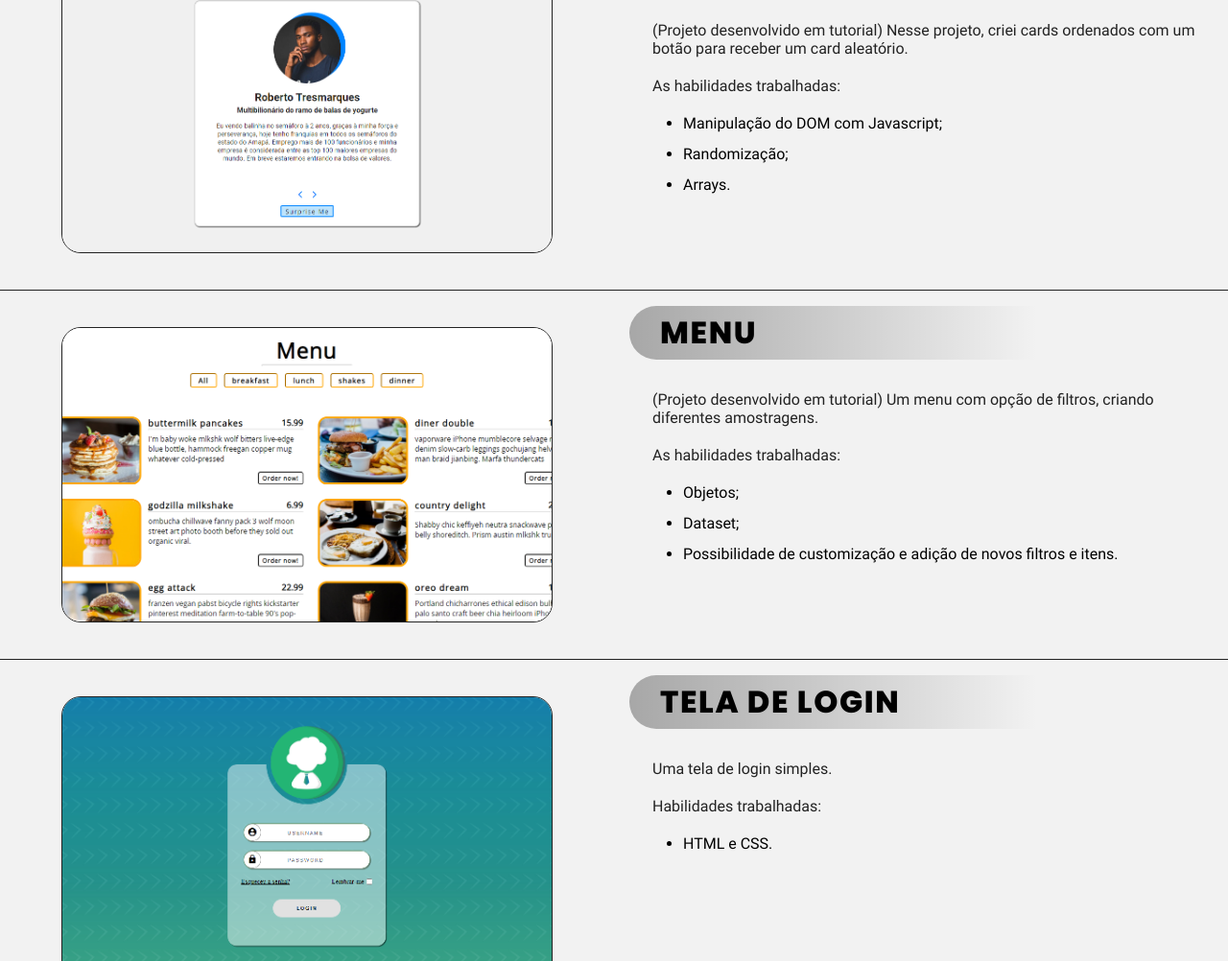
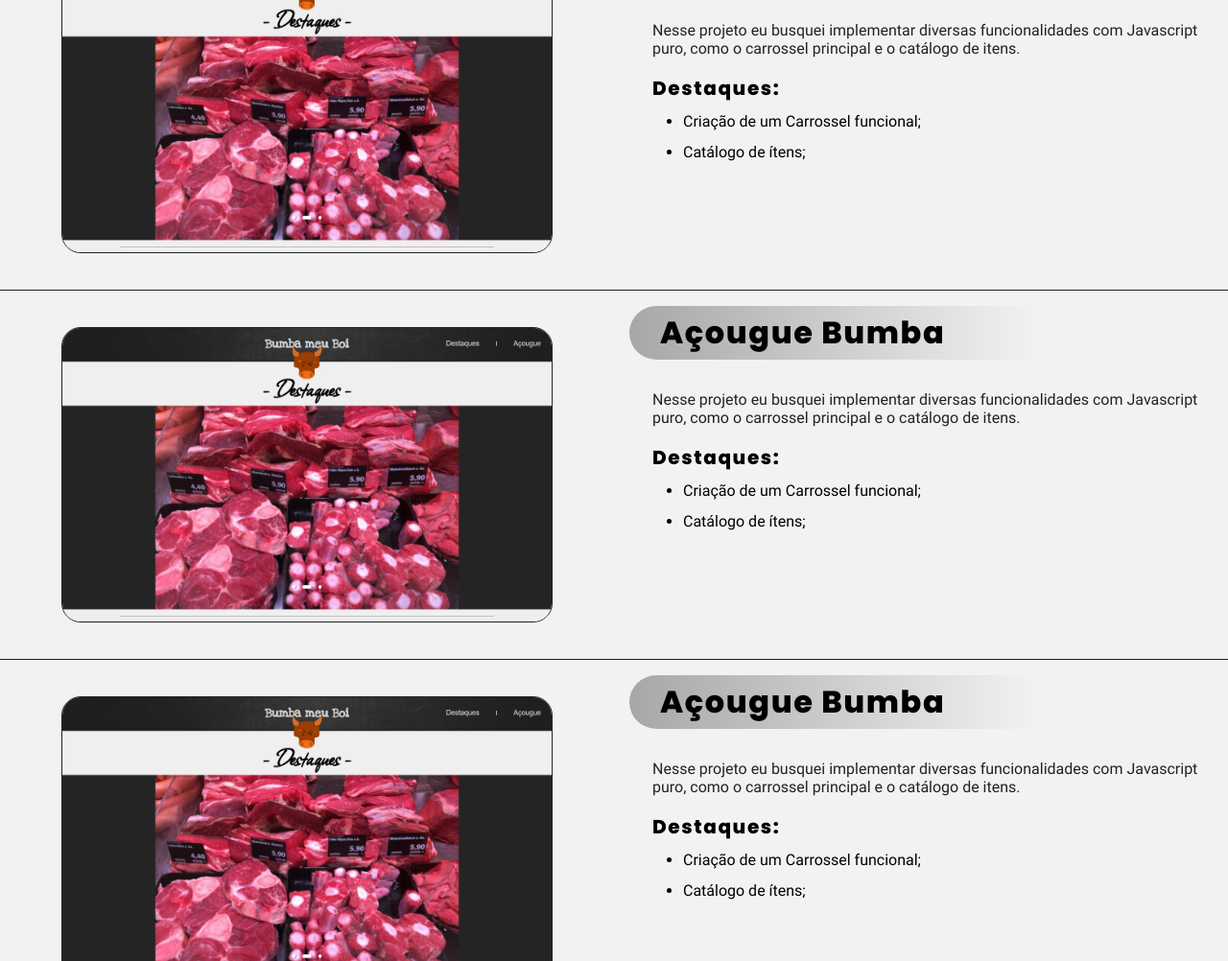
Before and after one commit to starzlocker/portfolio, a plain HTML site: page index.html in a window 1280 px wide. Shown: the part 467-1469 px from the top of the page at 96% size. Drawn offline with Linux system fonts and the light colour scheme.

Commit message:
Update index.html

```diff
--- a/index.html
+++ b/index.html
@@ -25,52 +25,51 @@
     <section class="project-container">
       <article class="projects" id="project-01">
         <div class="img-box">
-          <img src="midia/review-og.png" alt="Review project" title="Uma foto do meu projeto REVIEWS" class="preview">
+          <img src="midia/bumba.png" alt="Preview do site" title="Uma foto do meu projeto para o Açougue Bumba" class="preview">
         </div>
         <div class="description">
-          <h2><a href="https://starzlocker.github.io/site_acougue" title="Visite o projeto REVIEWS" target="_blank">Açougue Bumba</a></h2>
+          <h2><a href="https://starzlocker.github.io/site_acougue" title="Visite o projeto Bumba" target="_blank">Açougue Bumba</a></h2>
           <div class="text-box">
-            <p>(Projeto desenvolvido em tutorial) Nesse projeto, criei cards ordenados com um botão para receber um card aleatório.
+            <p>Nesse projeto eu busquei implementar diversas funcionalidades com Javascript puro, como o carrossel principal e o catálogo de itens.
             </p>
-            <p>As habilidades trabalhadas:</p>
+            <h3>Destaques:</h3>
             <ul class="list">
-              <li>Manipulação do DOM com Javascript;</li>
-              <li>Randomização;</li>
-              <li>Arrays.</li>
+              <li>Criação de um Carrossel funcional;</li>
+              <li>Catálogo de ítens;</li>
             </ul>
           </div>
         </div>
       </article>
       <article class="projects" id="project-02">
         <div class="img-box">
-          <img src="midia/menu-og.png" alt="Menu project" title="Uma foto do meu projeto MENU" class="preview">
+          <img src="midia/bumba.png" alt="Preview do site" title="Uma foto do meu projeto para o Açougue Bumba" class="preview">
         </div>
         <div class="description">
-          <h2><a href="https://peacekeeps.github.io/coding/coding/freecode/js-basic-projects/08-menu/myVersion/index.html" title="Visite o projeto MENU" target="_blank">MENU</a></h2>
+          <h2><a href="https://starzlocker.github.io/site_acougue" title="Visite o projeto Bumba" target="_blank">Açougue Bumba</a></h2>
           <div class="text-box">
-            <p>(Projeto desenvolvido em tutorial) Um menu com opção de filtros, criando diferentes amostragens.
+            <p>Nesse projeto eu busquei implementar diversas funcionalidades com Javascript puro, como o carrossel principal e o catálogo de itens.
             </p>
-            <p>As habilidades trabalhadas:</p>
+            <h3>Destaques:</h3>
             <ul class="list">
-              <li>Objetos;</li>
-              <li>Dataset;</li>
-              <li>Possibilidade de customização e adição de novos filtros e itens.</li>
+              <li>Criação de um Carrossel funcional;</li>
+              <li>Catálogo de ítens;</li>
             </ul>
           </div>
         </div>
       </article>
       <article class="projects" id="project-03">
         <div class="img-box">
-          <img src="midia/telalogin-og.png" alt="Página de login" title="Uma foto do meu projeto Tela de Login" class="preview">
+          <img src="midia/bumba.png" alt="Preview do site" title="Uma foto do meu projeto para o Açougue Bumba" class="preview">
         </div>
         <div class="description">
-          <h2><a href="https://peacekeeps.github.io/brocoli/login/index.html" title="Visite o projeto TELA DE LOGIN" target="_blank">TELA DE LOGIN</a></h2>
+          <h2><a href="https://starzlocker.github.io/site_acougue" title="Visite o projeto Bumba" target="_blank">Açougue Bumba</a></h2>
           <div class="text-box">
-            <p>Uma tela de login simples.
+            <p>Nesse projeto eu busquei implementar diversas funcionalidades com Javascript puro, como o carrossel principal e o catálogo de itens.
             </p>
-            <p>Habilidades trabalhadas:</p>
-            <ul>
-              <li>HTML e CSS.</li>
+            <h3>Destaques:</h3>
+            <ul class="list">
+              <li>Criação de um Carrossel funcional;</li>
+              <li>Catálogo de ítens;</li>
             </ul>
           </div>
         </div>
```
